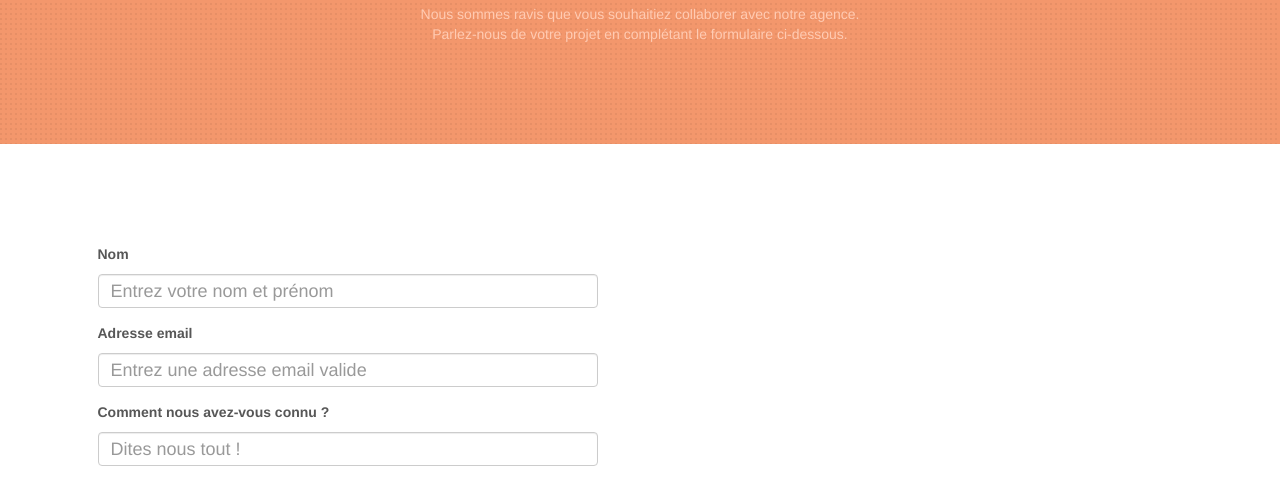
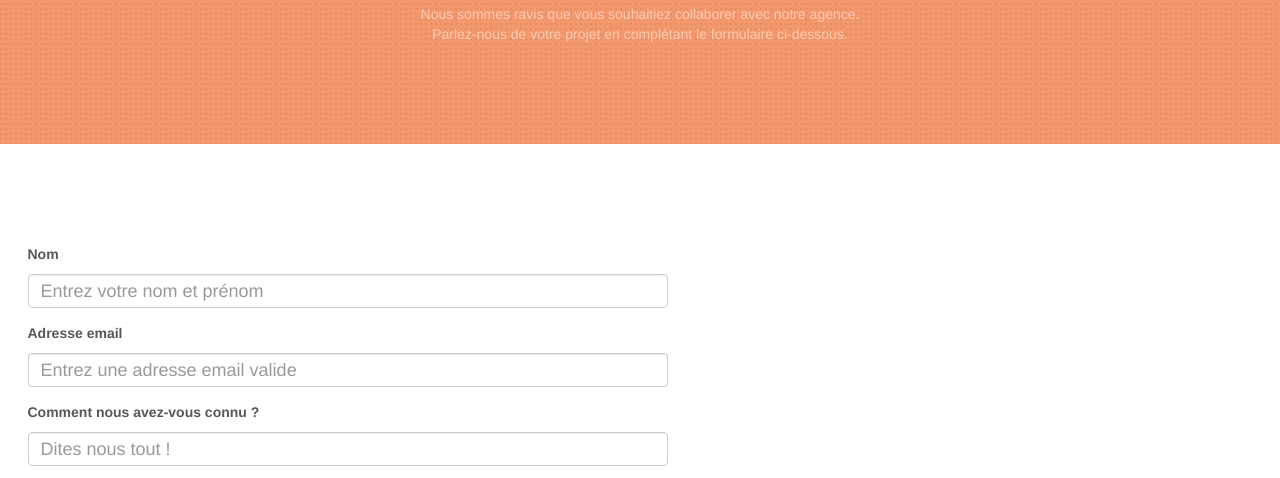
Before and after one commit to PopielarzManon/PopielarzManon_4_10042021, a plain HTML site: page page2.html in a window 1280 px wide. Shown: the part 244-722 px from the top of the page. Drawn offline with nearby package versions, Linux system fonts and the light colour scheme; files that its build step writes are made by us from their sources; a script that the page names is missing.

Commit message:
Largeur input

```diff
--- a/style.css
+++ b/style.css
@@ -719,7 +719,7 @@ h2 {
 /*PAAAAAAAAAAAAAAAAAAAAAAAAGGGGGGGGGGGGGGGGGGGGGGGGGGGGGGGEEEEEEEEEEEEEEEEEEEEEEEE22222222222222222222222222222222266666666--*/
 .form-control {
     display: block;
-    width: 500px;
+    width: 50vw;
     height: 34px;
     padding: 6px 12px;
     font-size: 18px;
```
